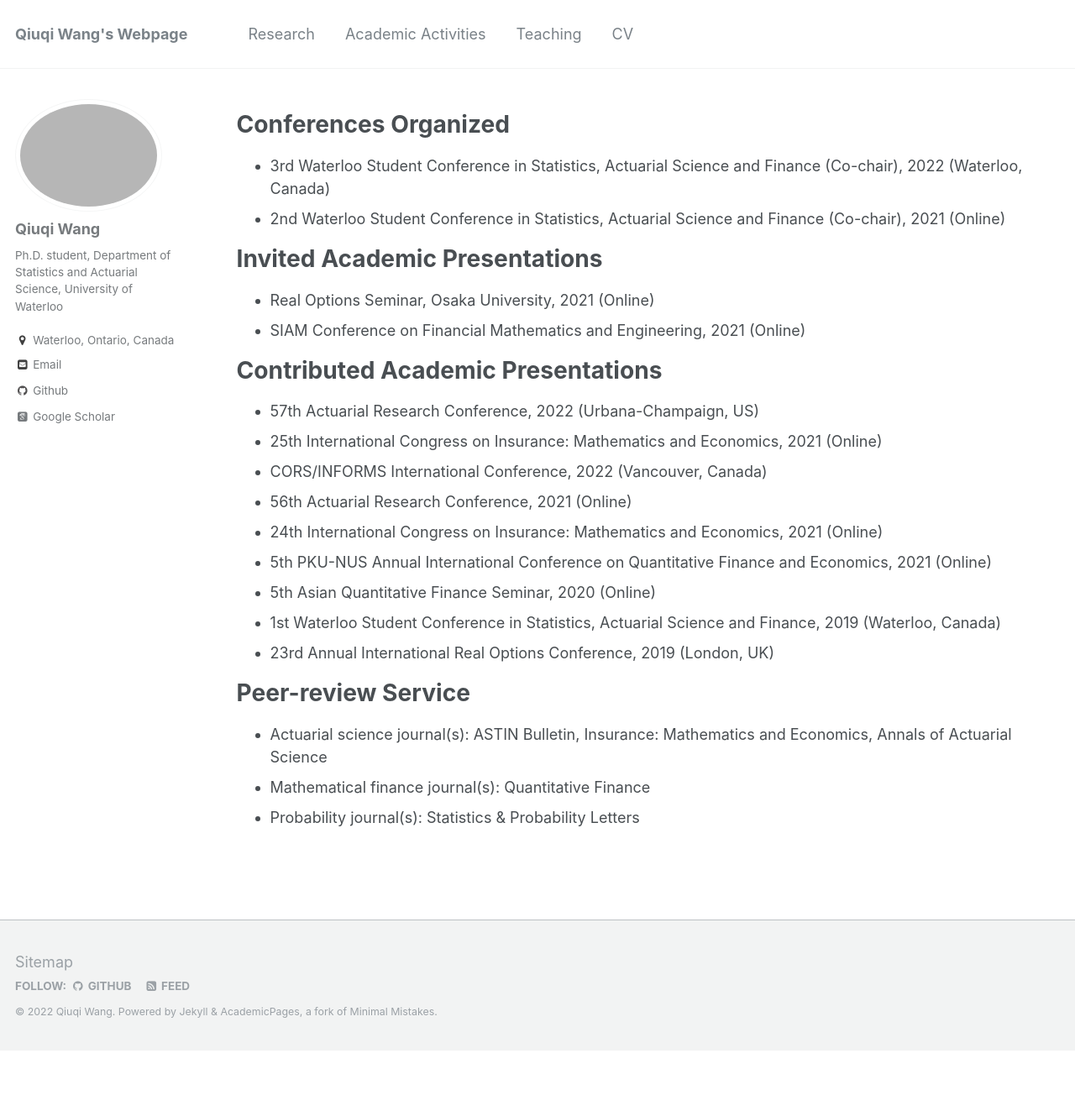
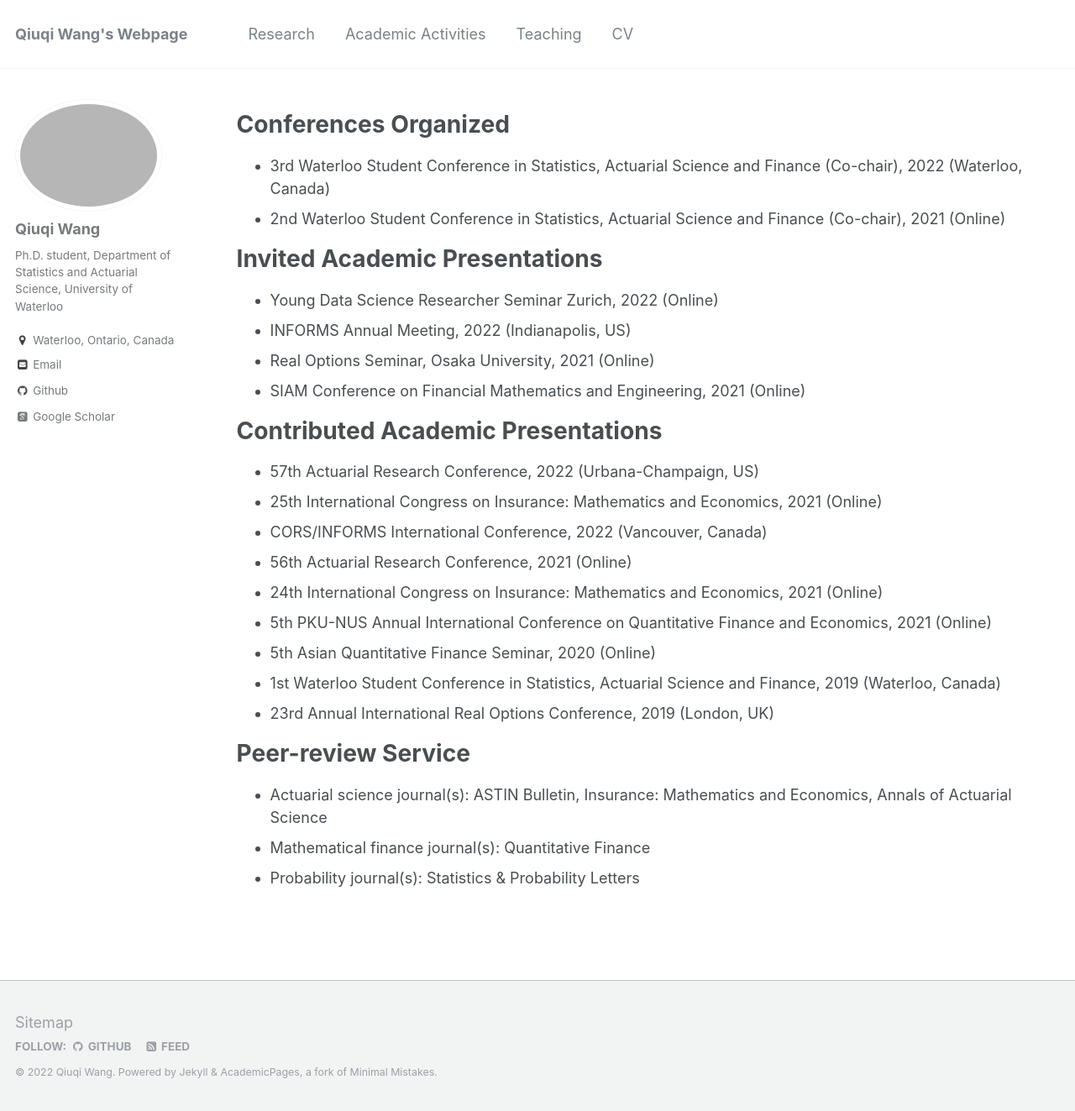
Before and after one commit to qwangan/qwangan.github.io, a Jekyll site: the page built from _pages/talks.md, in a window 1280 px wide and 1323 px high. Shown: the whole window at 84% size. Built offline with Jekyll 4.4.1, drawn with Linux system fonts in a browser that asks for light colours; some web fonts are replaced.

Commit message:
Update talks.md

```diff
--- a/_pages/talks.md
+++ b/_pages/talks.md
@@ -10,6 +10,8 @@ author_profile: true
 * 2nd Waterloo Student Conference in Statistics, Actuarial Science and Finance (Co-chair), 2021 (Online)
 
 # Invited Academic Presentations
+* Young Data Science Researcher Seminar Zurich, 2022 (Online)
+* INFORMS Annual Meeting, 2022 (Indianapolis, US)
 * Real Options Seminar, Osaka University, 2021 (Online)
 * SIAM Conference on Financial Mathematics and Engineering, 2021 (Online)
 
```
